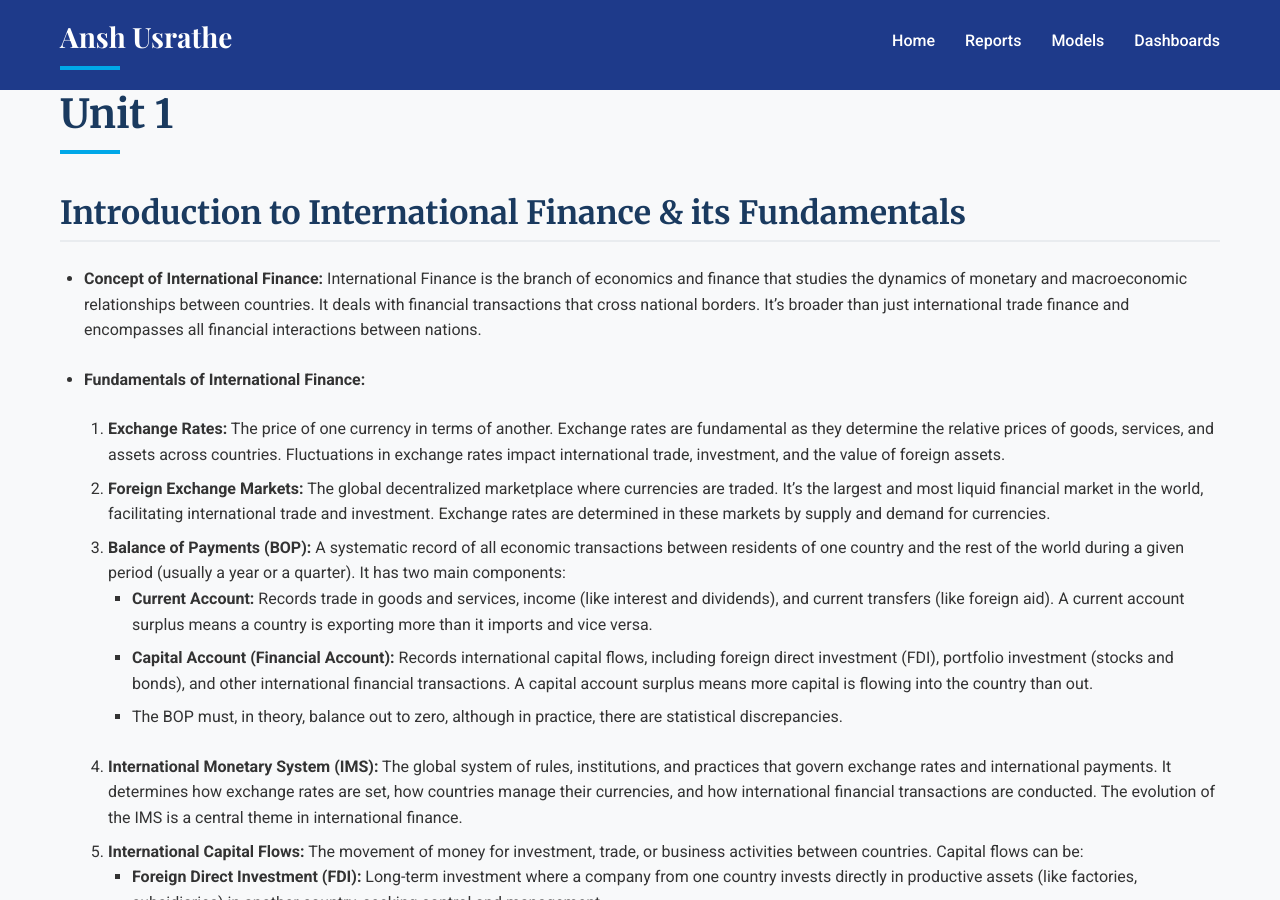
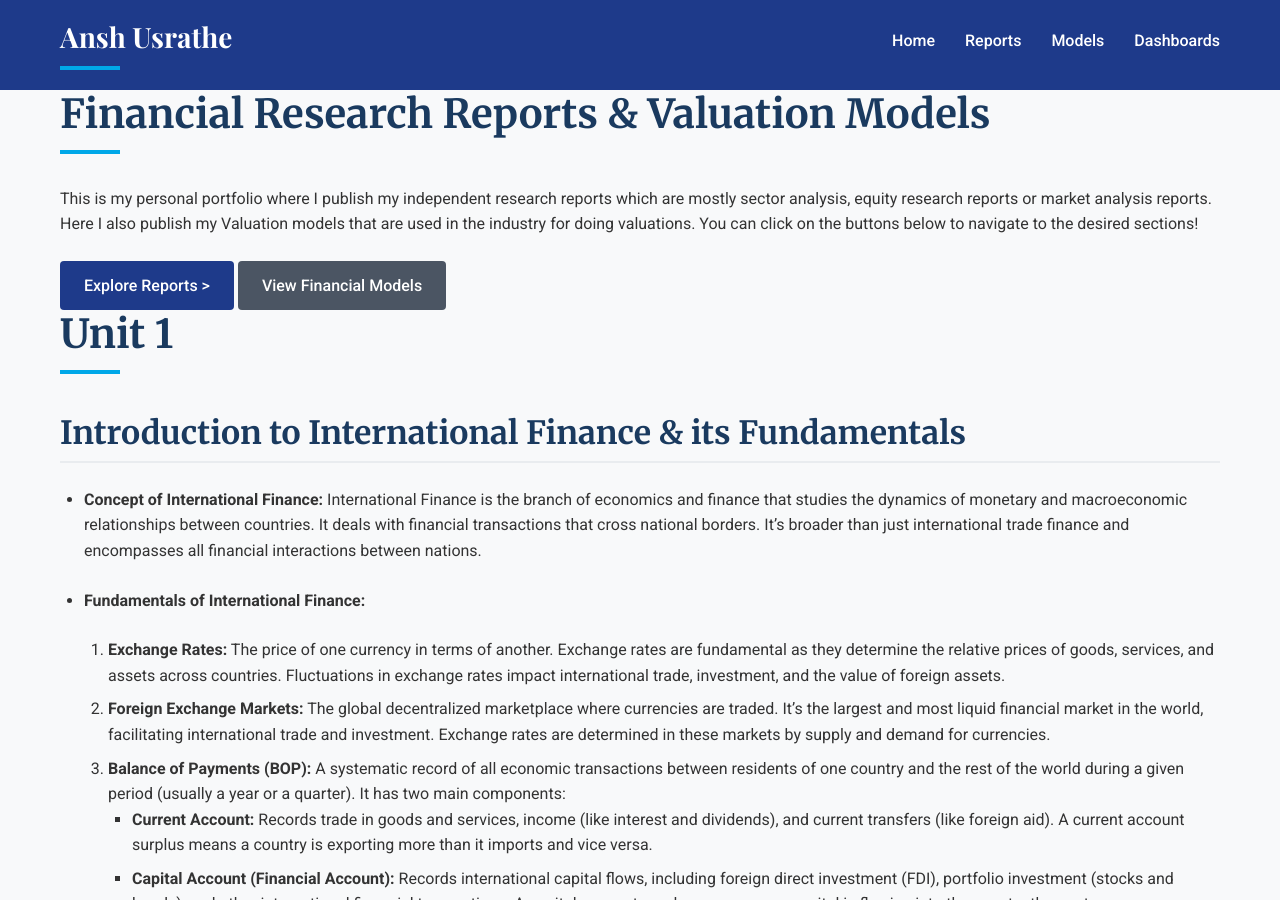
Before and after one commit to anshusrathe/FinBlogs, a Jekyll site: the page built from content/reports/project_1.md, in a window 1280 px wide and 900 px high. Built offline with Jekyll 4.4.1, drawn with Linux system fonts in a browser that asks for light colours.

Commit message:
Merge remote changes and add my updates

```diff
--- /dev/null
+++ b/_includes/hero.html
@@ -0,0 +1,8 @@
+<div class="container">
+    <div class="hero-content">
+      <h1>Financial Research Reports & Valuation Models</h1>
+      <p>This is my personal portfolio where I publish my independent research reports which are mostly sector analysis, equity research reports or market analysis reports. Here I also publish my Valuation models that are used in the industry for doing valuations. You can click on the buttons below to navigate to the desired sections!</p>
+      <a href="#reports" class="btn btn-primary">Explore Reports &gt;</a>
+      <a href="#featured" class="btn btn-secondary">View Financial Models</a>
+    </div>
+  </div>
--- a/_layouts/report.html
+++ b/_layouts/report.html
@@ -11,6 +11,11 @@
 <body>
     <!-- Include header -->
     {% include header.html %}
+
+    <!-- Hero section -->
+     {% if page.hero %}
+        {% include hero.html %}
+    {% endif %}
 
     <div class="container">
         <!-- Main content -->
```
Also changed, not shown: content/reports/project_1.md (+1 -0 lines).
